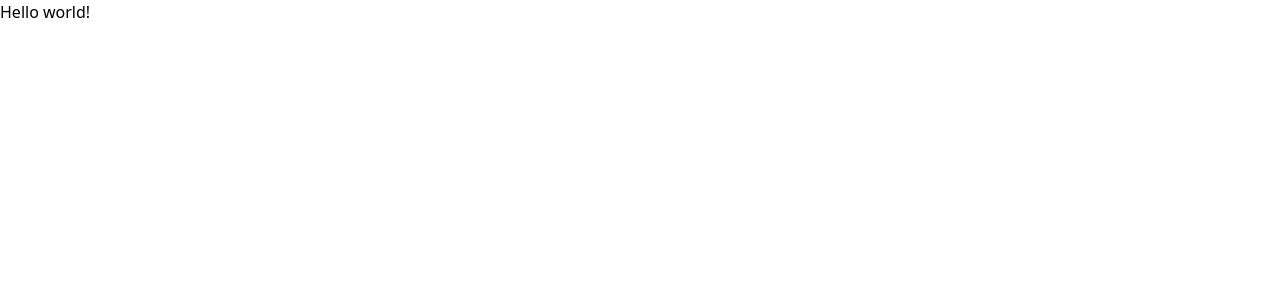
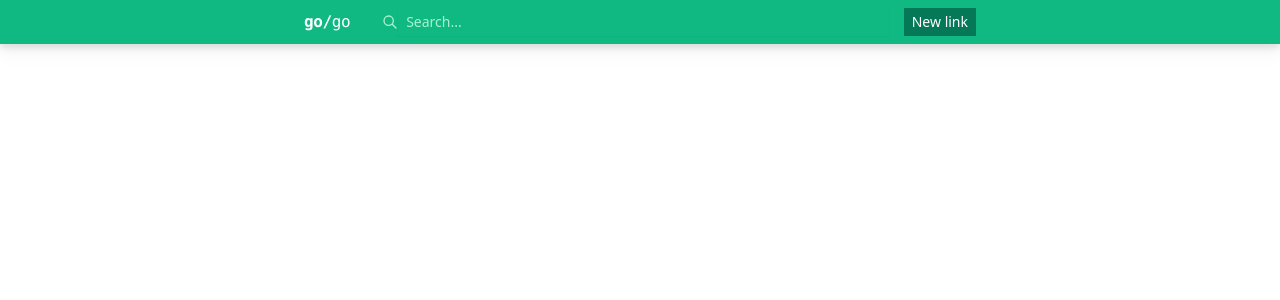
Before and after one commit to vasyharan/gogo, a React (Vite) app in the folder app/: page / in a window 1280 px wide. Shown: the top 300 px of the page. Built offline with nearby package versions, Linux system fonts and the light colour scheme.

Commit message:
Add Navbar

```diff
--- a/app/src/App.tsx
+++ b/app/src/App.tsx
@@ -1,3 +1,10 @@
+import { Navbar } from "./components/Navbar";
+
 export function App() {
-    return <h1>Hello world!</h1>;
+  return (
+    <>
+      <Navbar></Navbar>
+      <div className="max-w-2xl mx-auto"></div>
+    </>
+  );
 }
--- /dev/null
+++ b/app/src/components/Navbar.tsx
@@ -0,0 +1,39 @@
+
+export function Navbar() {
+    return (
+        <nav className="flex items-center justify-center flex-wrap bg-emerald-500 drop-shadow-lg p-2">
+            <div className="flex items-center flex-grow max-w-2xl">
+                <div className="flex items-center flex-shrink-0 text-white mr-6">
+                    <span className="font-mono tracking-tight">
+                        <span className="font-semibold">go/</span>
+                        <span>go</span>
+                    </span>
+                </div>
+                <div className="w-full mr-2 flex flex-grow items-center text-emerald-200 focus-within:bg-white focus-within:text-gray-600">
+                    <div className="w-min pl-2">
+                        <svg
+                            xmlns="http://www.w3.org/2000/svg"
+                            className="h-4 w-4"
+                            fill="none"
+                            viewBox="0 0 24 24"
+                            stroke="currentColor"
+                        >
+                            <path
+                                strokeLinecap="round"
+                                strokeLinejoin="round"
+                                strokeWidth={2}
+                                d="M21 21l-6-6m2-5a7 7 0 11-14 0 7 7 0 0114 0z"
+                            />
+                        </svg>
+                    </div>
+                    <input
+                        type="text"
+                        className="w-full bg-emerald-500 border-none shadow-none placeholder-emerald-200 focus:placeholder-gray-200 shadow-sm pl-2 pr-0 mr-2 py-1 text-sm focus:bg-white focus:ring-0"
+                        placeholder='Search...'
+                    />
+                </div>
+                <button type='button' className='flex-shrink-0 border-1 bg-emerald-700 hover:bg-emerald-800 text-sm text-white py-1 px-2'>New link</button>
+            </div>
+        </nav>
+    );
+}
```
